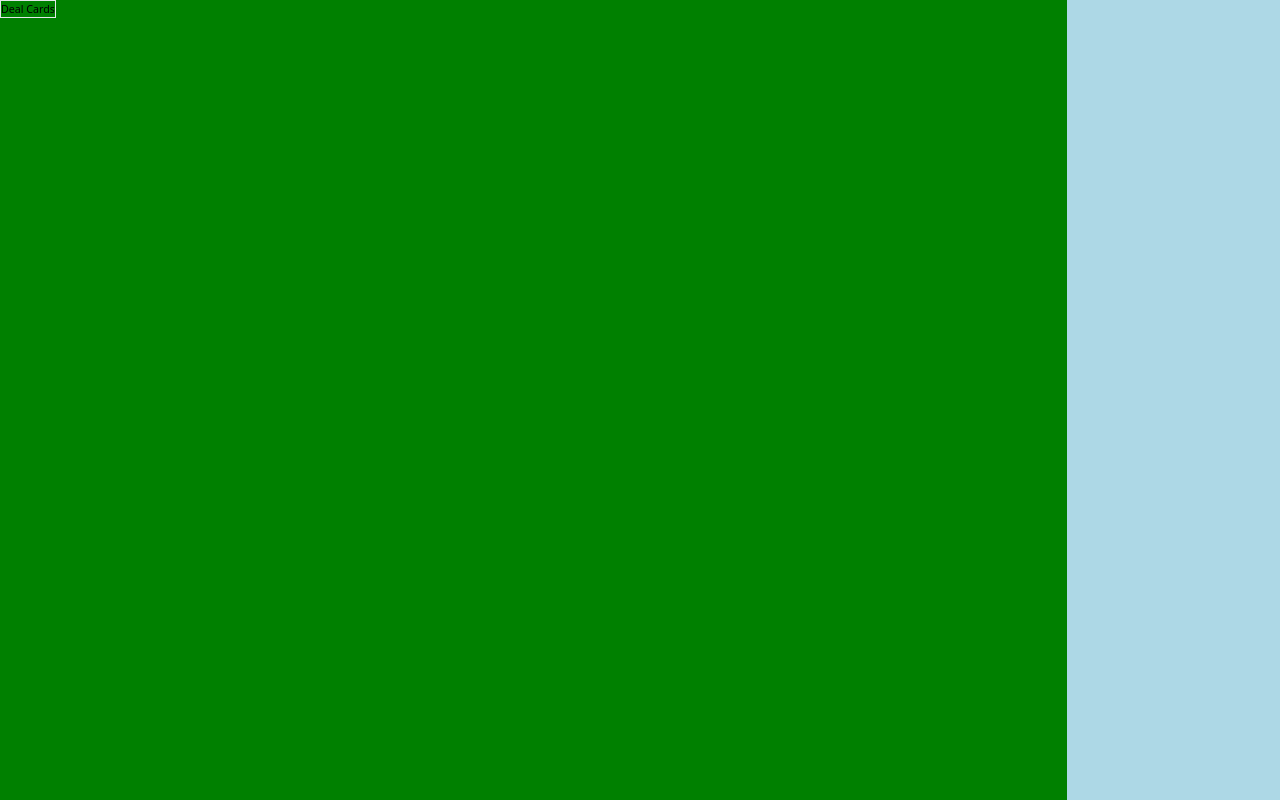
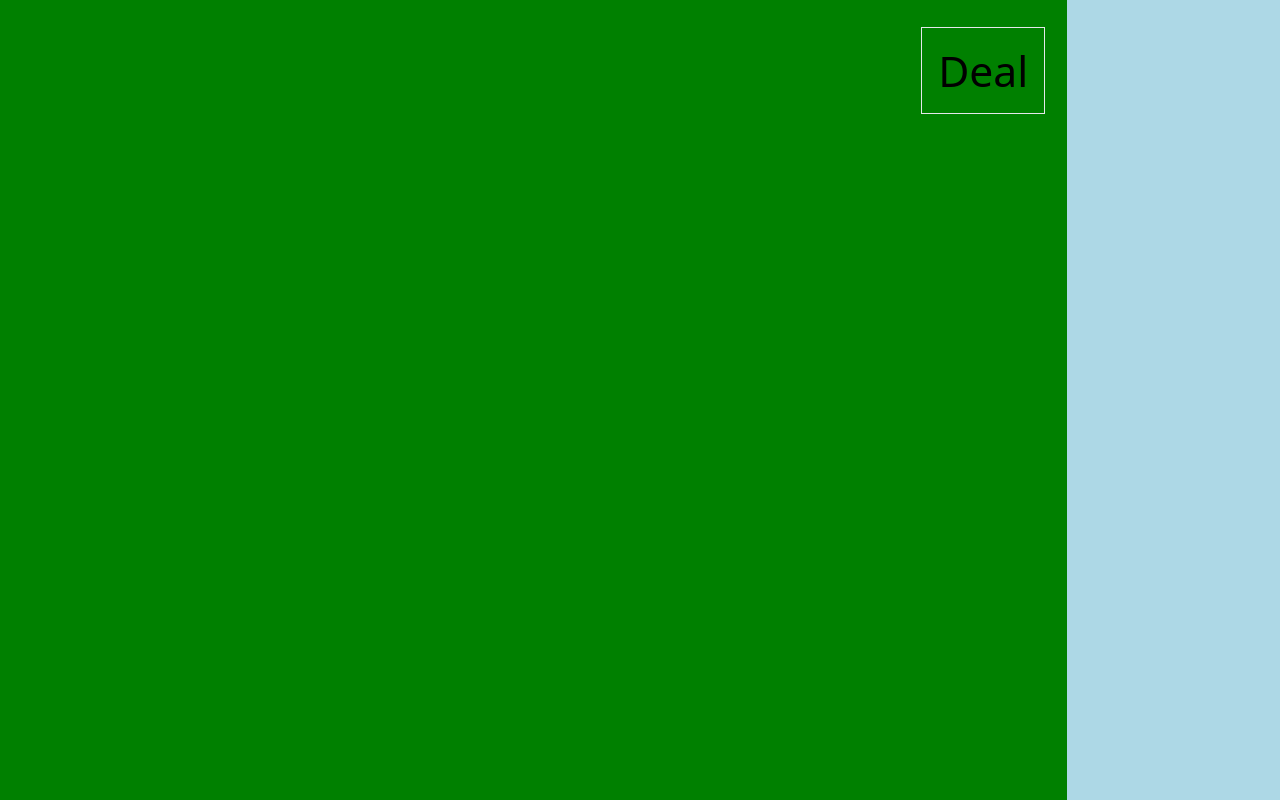
Before and after one commit to audiodude/video-poker, a Vue app: page / in a window 1280 px wide. Built offline with nearby package versions, Linux system fonts and the light colour scheme.

Commit message:
Re-factor into Card component, add holds

```diff
--- a/src/App.vue
+++ b/src/App.vue
@@ -26,6 +26,9 @@ onMounted(calculateFontSize);
   height: 75vw;
   width: 100vw;
 
+  max-height: 100vh;
+  max-width: 100vw;
+
   background-color: green;
 }
 
--- /dev/null
+++ b/src/components/card.vue
@@ -0,0 +1,29 @@
+<script setup lang="ts">
+import { defineProps } from 'vue';
+import { ref } from 'vue';
+
+import { Card } from '@/lib/card';
+
+defineProps<{ card: Card; held: boolean; onHoldClick: (card: Card, isHeld: boolean) => void }>();
+</script>
+
+<template>
+  <div class="flex flex-col ml-8 first:ml-0">
+    <div
+      :class="`c-${card.rank}${card.suit}`"
+      class="w-[15.625rem] h-[22.6875rem] bg-contain bg-no-repeat"
+    >
+      <div class="flex flex-col h-full text-center justify-center" v-if="held">
+        <div class="text-[3rem] text-zinc-200 bg-red-700/75">held</div>
+      </div>
+    </div>
+    <div
+      class="mt-8 p-4 rounded-2xl text-3xl text-center cursor-pointer bg-yellow-500 text-zinc-200"
+      :class="{ 'bg-red-500': held }"
+      @click="onHoldClick(card, !held)"
+    >
+      <div v-if="!held">Hold</div>
+      <div v-else>Held</div>
+    </div>
+  </div>
+</template>
--- a/src/components/card_display.vue
+++ b/src/components/card_display.vue
@@ -1,16 +1,27 @@
 <script setup lang="ts">
 import { useCardsStore } from '@/stores/cards';
 
+import Card from '@/components/card.vue';
+import { Card as CardModel } from '@/lib/card';
+
 const cards = useCardsStore();
+
+function onHoldClick(card: CardModel, isHeld: boolean) {
+  if (isHeld) {
+    cards.held.push(card);
+  } else {
+    cards.held = cards.held.filter((c) => c !== card);
+  }
+}
+
+function isHeld(card: CardModel) {
+  return cards.held.includes(card);
+}
 </script>
 
 <template>
-  <div class="flex justify-around mx-auto w-[82.125rem]">
-    <div
-      :class="`c-${card.rank}${card.suit}`"
-      class="ml-4 first:ml-0 w-[15.625rem] h-[22.6875rem] bg-contain bg-no-repeat"
-      v-for="card of cards.dealt"
-    ></div>
+  <div class="flex mx-auto w-[86.125rem]">
+    <Card :card="c" v-for="c of cards.dealt" :held="isHeld(c)" :onHoldClick="onHoldClick"></Card>
   </div>
 </template>
 
--- a/src/components/fake_game_button.vue
+++ b/src/components/fake_game_button.vue
@@ -5,7 +5,13 @@ const cards = useCardsStore();
 </script>
 
 <template>
-  <div>
-    <button class="border cursor-pointer" type="button" @click="cards.deal">Deal Cards</button>
+  <div class="mt-10 text-right">
+    <button
+      class="py-4 px-6 mr-8 border cursor-pointer text-[4rem]"
+      type="button"
+      @click="cards.deal"
+    >
+      Deal
+    </button>
   </div>
 </template>
```
